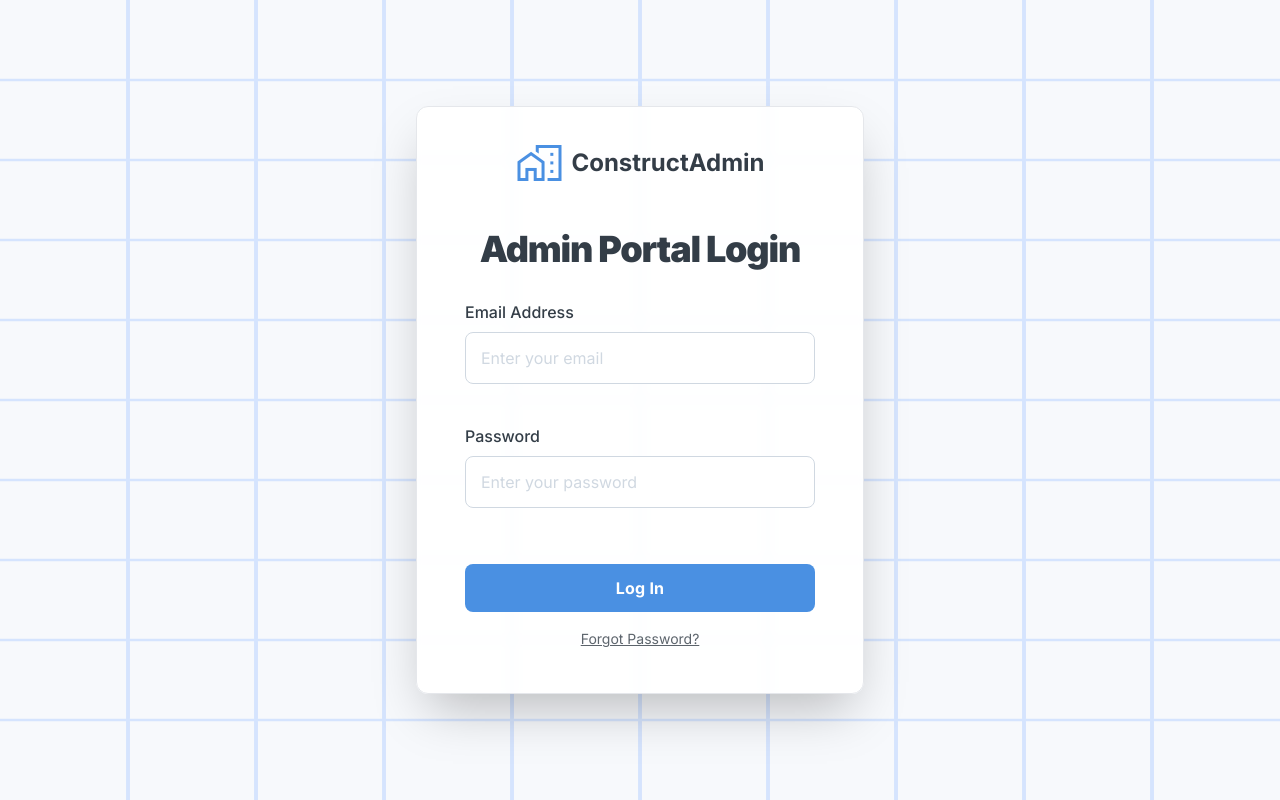
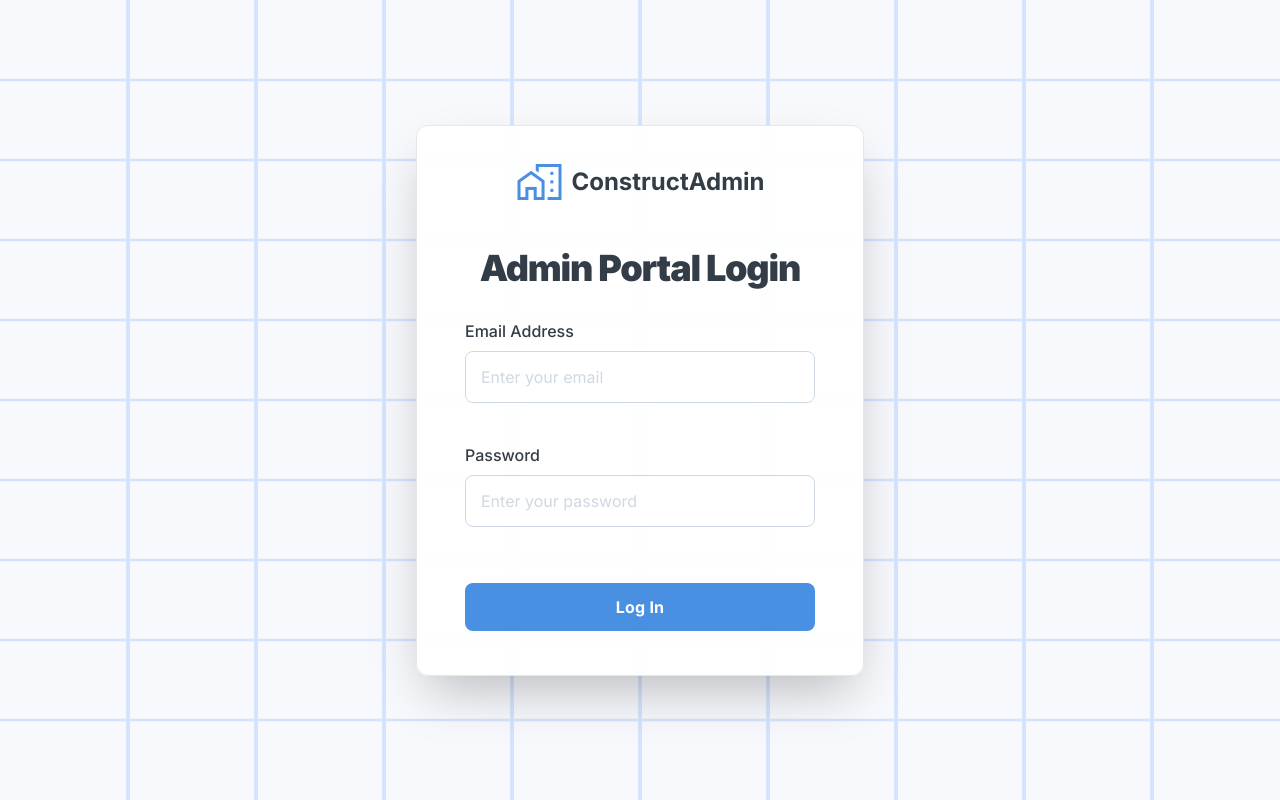
Before and after one commit to ociuzacademy/plan_with_us_backend, a Django app: page /adminapp/ in a window 1280 px wide. Run offline with Django 5.2, Linux system fonts and the light colour scheme; parts of the project's set-up code (start-up, migrations or seed data) failed here and were passed over; some libraries are stand-ins or nearby versions.

Commit message:
refactor: remove 'Forgot Password?' link from login page

```diff
--- a/adminapp/templates/adminapp/login.html
+++ b/adminapp/templates/adminapp/login.html
@@ -76,10 +76,7 @@ tailwind.config = {
                     </div>
                 </form>
 
-                <!-- Forgot password -->
-                <p class="text-neutral-800/80 text-sm font-normal leading-normal pb-3 pt-1 px-4 text-center">
-                    <a class="underline hover:text-primary transition-colors" href="#">Forgot Password?</a>
-                </p>
+
             </div>
         </div>
     </div>
```
